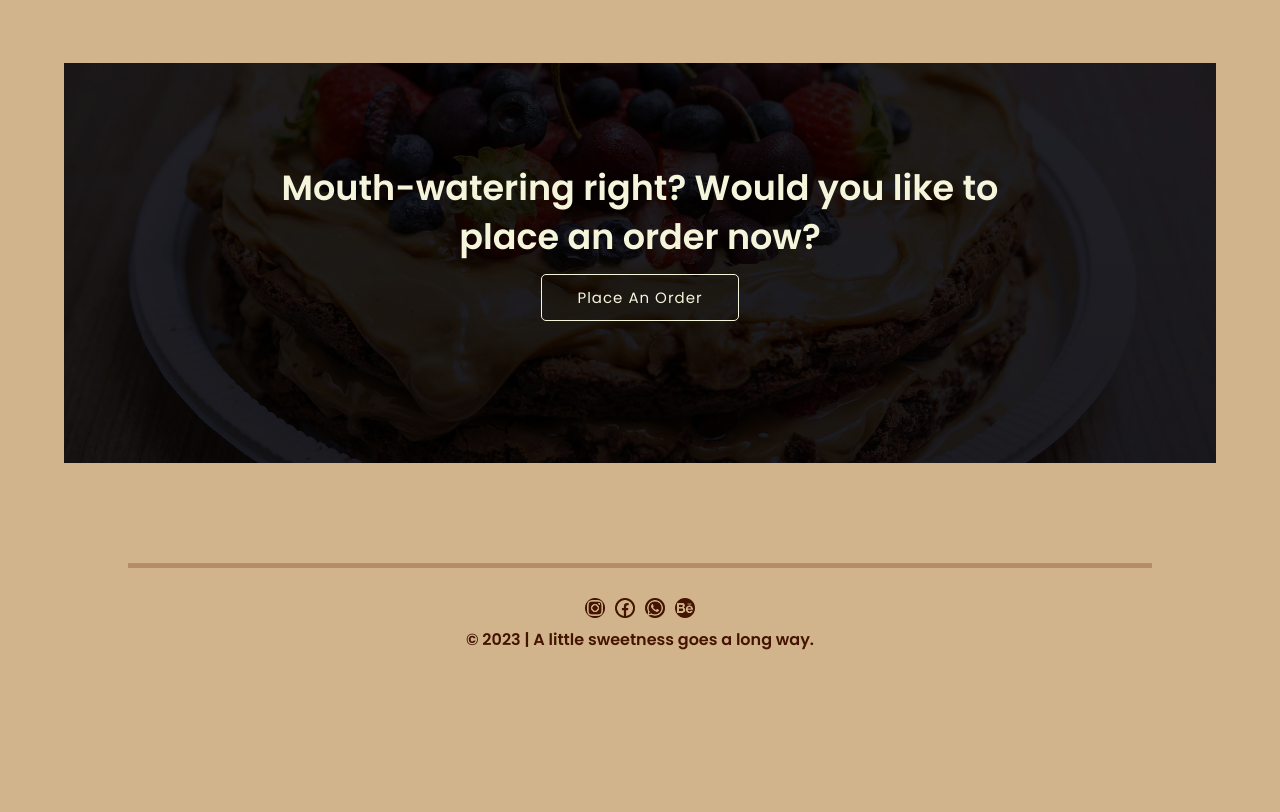
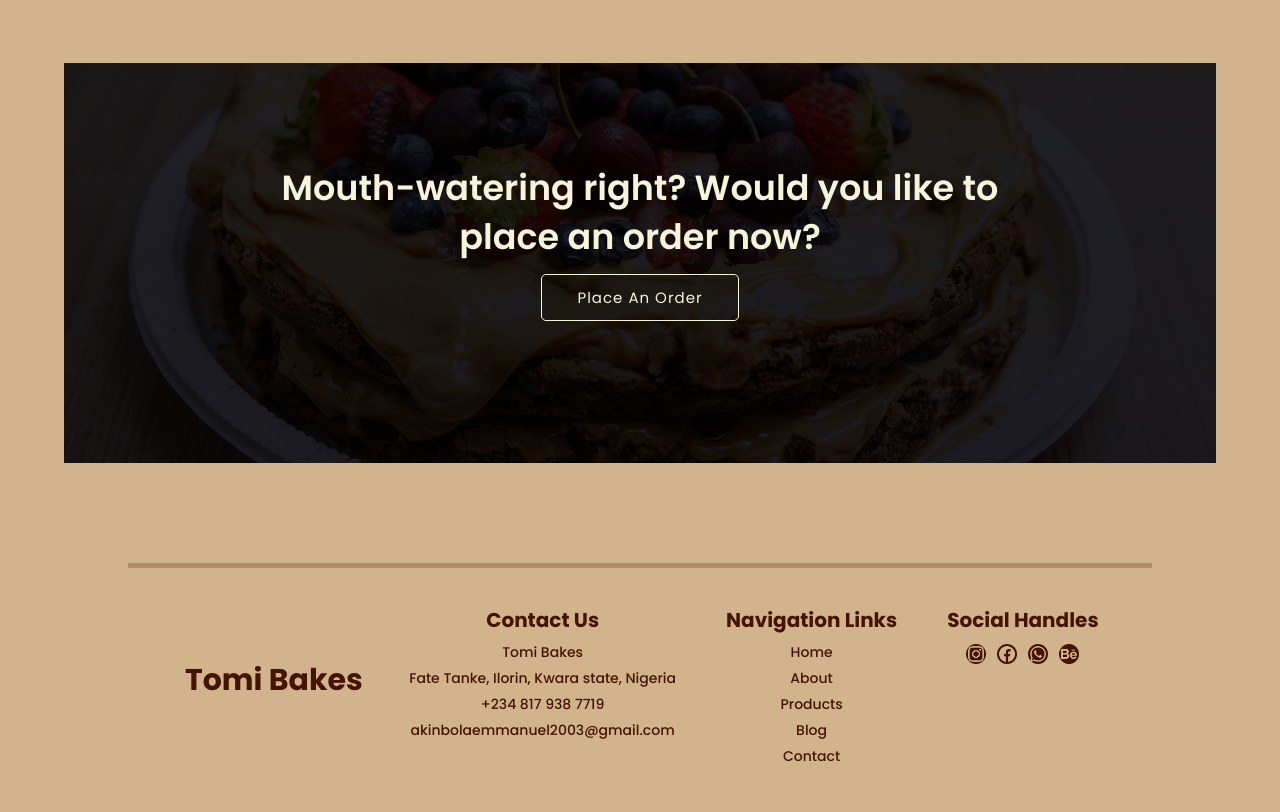
Before and after one commit to nuel1912/tomi_bakes, a plain HTML site: page home.html in a window 1280 px wide. Shown: the part 2158-2970 px from the top of the page. Before the commit the page ends 2846 px from the top, so only its background shows below. Drawn offline with nearby package versions, Linux system fonts and the light colour scheme.

Commit message:
Rounding off...

```diff
--- a/home.html
+++ b/home.html
@@ -409,18 +409,70 @@
 
     <hr>
 
+
+    <footer>
+      <div class="foot">
+        <div class="foot-col">
+          <p class="ft"><a class="navbar-brand" href="#">Tomi Bakes</a></p>
+        </div>
+        <div class="foot-col">
+          <h5>Contact Us</h5>
+          <p>Tomi Bakes</p>
+          <p>Fate Tanke, Ilorin, Kwara state, Nigeria</p>
+          <p>+234 817 938 7719</p>
+          <p>akinbolaemmanuel2003@gmail.com</p>
+        </div>
+        <div class="foot-col">
+          <h5>Navigation Links</h5>
+          <p>Home</p>
+          <p>About</p>
+          <p>Products</p>
+          <p>Blog</p>
+          <p>Contact</p>
+        </div>
+        <div class="foot-col">
+          <h5>Social Handles</h5>
+          <a href=""><img src="img/insta.png" alt=""></a>
+          <a href=""><img src="img/facebook.png" alt=""></a>
+          <a href=""><img src="img/whatsapp.png" alt=""></a>
+          <a href=""><img src="img/behance.png" alt=""></a>
+        </div>
+      </div>
+    </footer>
+
+
+
+
+
+
+
+
     <!-- Footer -->
-    <footer class="foot">
-      <!-- <h6>About Us</h6>
-      <p>A small bakery shop attempting to create delicious snacks.</p> -->
-      <div class="socials">
-        <a href=""><img src="img/insta.png" alt=""></a>
-        <a href=""><img src="img/facebook.png" alt=""></a>
-        <a href=""><img src="img/whatsapp.png" alt=""></a>
-        <a href=""><img src="img/behance.png" alt=""></a>
+    <!-- <footer class="container text-center">
+      <div class="row">
+        <div class="foot-col">
+          <h3>Contact Us</h3>
+          <p>Tomi Bakes</p>
+          <p>Fate Tanke, Ilorin, Kwara state, Nigeria</p>
+          <p>+234 817 938 7719</p>
+          <p>akinbolaemmanuel2003@gmail.com</p>
+        </div>
+        <div class="foot-col">
+          <h3>Contact Us</h3>
+          <p>Tomi Bakes</p>
+          <p>Fate Tanke, Ilorin, Kwara state, Nigeria</p>
+          <p>+234 817 938 7719</p>
+          <p>akinbolaemmanuel2003@gmail.com</p>
+        </div>
+        <div class="foot-col">
+          <a href=""><img src="img/insta.png" alt=""></a>
+          <a href=""><img src="img/facebook.png" alt=""></a>
+          <a href=""><img src="img/whatsapp.png" alt=""></a>
+          <a href=""><img src="img/behance.png" alt=""></a>
+        </div>
       </div>
       <p>&copy; 2023 | A little sweetness goes a long way.</p>
-    </footer>
+    </footer> -->
 
 
 
--- a/style.css
+++ b/style.css
@@ -195,6 +195,7 @@ header {
 }
 .row {
     margin: 5px 0;
+    display: flex;
 }
 .pro-col {
     margin: 5px 10px;
@@ -258,11 +259,53 @@ header {
     font-weight: 600;
 }
 
+footer {
+    width: 80%;
+    margin: auto;
+    padding: 20px 0;
+}
 .foot {
+    /* width: 90%; */
+    display: flex;
+    justify-content: center;
+    margin: auto;
+}
+.foot-col {
+    margin: 20px 25px;
+    text-align: center;
+    color: #451400;
+    position: relative;
+    font-family: 'Comic Neue', cursive;
+}
+.foot-col h5 {
+    font-size: 20px;
+    font-weight: 700;
+    margin-bottom: 10px;
+}
+.foot-col .ft {
+    font-size: 30px;
+    font-weight: 700;
+    margin-top: 50px;
+    /* align-self: center; */
+    /* transform: translateY(-500px); */
+}
+.foot-col p {
+    font-size: 14px;
+    margin: 5px auto;
+    font-weight: 500;
+}
+.foot-col img {
+    width: 20px;
+    margin: auto 3px;
+    cursor: pointer;
+}
+
+
+/* .foot {
     width: 100%;
     margin: auto;
     text-align: center;
-    /* background-color: #451400; */
+    background-color: #451400;
     padding: 20px 5px;
 }
 .foot h6 {
@@ -273,16 +316,16 @@ header {
 .foot p {
     color: #451400;
     font-weight: 600;
-    /* letter-spacing: 1px; */
-    /* font-size: 18px; */
+    letter-spacing: 1px;
+    font-size: 18px;
 }
-/* .foot .socials {
+.foot .socials {
     display: flex;
-} */
-.socials img {
+}
+.foot-col img {
     width: 20px;
     margin: 10px 3px;
-}
+} */
 
 
 @media (max-width:768px) {
@@ -329,4 +372,13 @@ header {
     .order h5 {
         font-size: 24px;
     }
+    .foot {
+        flex-direction: column;
+    }
+    .foot-col .ft {
+        margin: auto;
+    }
+    .foot-col {
+        margin: 10px auto;
+    }
 }
```
